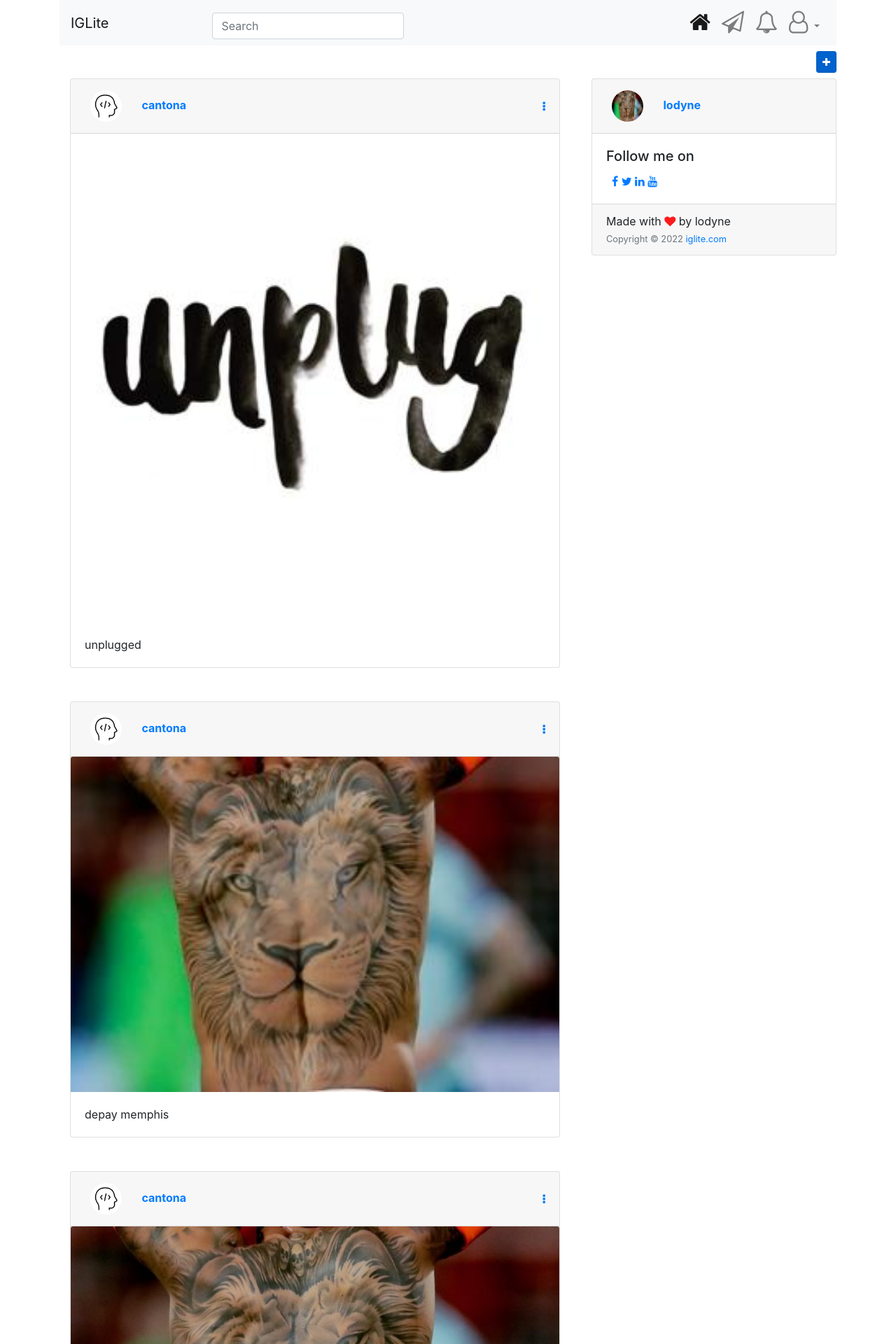
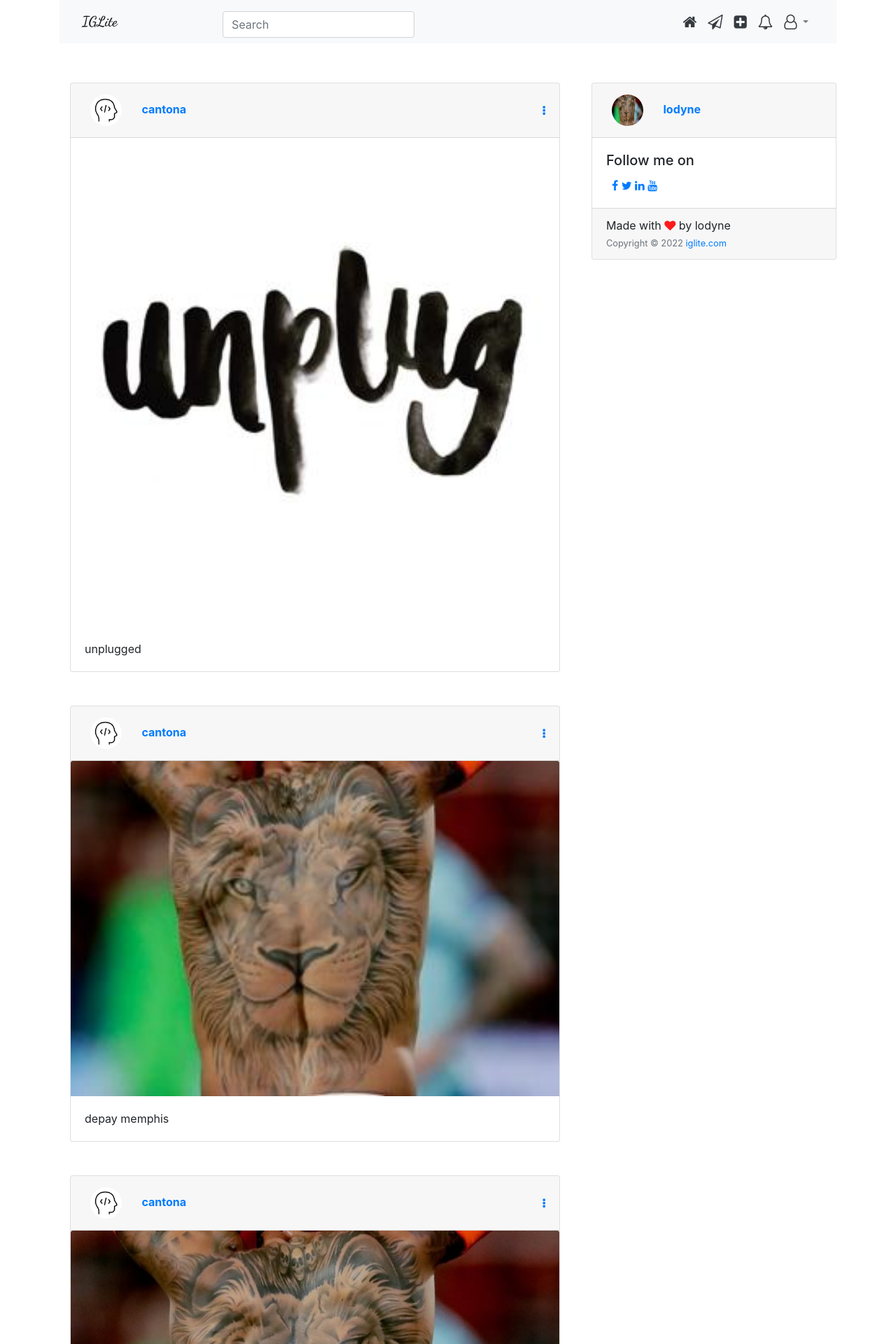
Before and after one commit to lodyne/IGLite, a Django app: page / in a window 1280 px wide. Shown: the top 1920 px of the page at 70% size. Run offline with Django 3.2, Linux system fonts and the light colour scheme; a user stored in the database is signed in; data comes from the database, SQL or seed files in the repository; both versions use the stored data as it was after the commit; some libraries are stand-ins or nearby versions.

```diff
--- a/iglite/settings.py
+++ b/iglite/settings.py
@@ -149,3 +149,5 @@ EMAIL_PORT = 587
 EMAIL_HOST_USER = ''
 
 EMAIL_HOST_PASSWORD = ''
+
+DEFAULT_AUTO_FIELD = 'django.db.models.BigAutoField'
--- a/insta/models.py
+++ b/insta/models.py
@@ -25,8 +25,8 @@ class Post(models.Model):
 
         img = Image.open(self.posts.path)
 
-        if img.height > 300 or img.width > 300:
-            output_size = (300, 300)
+        if img.height > 100 or img.width > 100:
+            output_size = (277.06, 277.06)
             img.thumbnail(output_size)
             img.save(self.posts.path)
 
--- a/insta/templates/insta/base.html
+++ b/insta/templates/insta/base.html
@@ -21,7 +21,13 @@
 		<link rel="stylesheet" href="insta/navbar.css" />
 		{% endcomment %}
 
+        <!-- Google Fonts -->
+        <link rel="preconnect" href="https://fonts.googleapis.com">
+        <link rel="preconnect" href="https://fonts.gstatic.com" crossorigin>
+        <link href="https://fonts.googleapis.com/css2?family=Dancing+Script:wght@700&display=swap" rel="stylesheet">
+
 		<!-- Bootstrap CSS -->
+
 		<link
 			rel="stylesheet"
 			href="https://stackpath.bootstrapcdn.com/bootstrap/4.3.1/css/bootstrap.min.css"
@@ -32,7 +38,8 @@
 
 	<body>
 		<div class="container">
-			{% include "insta/navbar.html" %} {% if user.is_authenticated %}
+			{% include "insta/navbar.html" %}
+            {% comment %} {% if user.is_authenticated %}
                 <div class="d-flex justify-content-end mt-2">
                     <a
                         href="{% url 'insta-upload_post' %}"
@@ -46,7 +53,7 @@
                         <i class="fa fa-plus" aria-hidden="true"></i>
                     </a>
                 </div>
-			{% endif %}
+			{% endif %} {% endcomment %}
 			{% block override_this %}
 				<div class="row mt-2">
 					<div class="col-md-8">
--- a/insta/templates/insta/home.html
+++ b/insta/templates/insta/home.html
@@ -1,5 +1,5 @@
 {% extends 'insta/base.html' %} {% block content %} {% for post in posts%}
-<div class="container mb-5">
+<div class="container mt-5 mb-5">
 	<div class="card">
 		<div class="card-header">
 			<img
--- a/insta/templates/insta/navbar.html
+++ b/insta/templates/insta/navbar.html
@@ -1,6 +1,12 @@
 <nav class="navbar navbar-expand-lg navbar-light bg-light">
 	<div class="navbar-nav mr-auto">
-		<a class="navbar-brand mr-8" href="{% url 'insta-home' %}">IGLite</a>
+		<a
+            class="navbar-brand px-3 mr-8 font-weight-bold"
+            href="{% url 'insta-home' %}"
+            style= "font-family: 'Dancing Script';"
+        >
+            IGLite
+        </a>
 		<button
 			class="navbar-toggler"
 			type="button"
@@ -25,8 +31,8 @@
 		</form>
 	</div>
 
-	<div class="collapse navbar-collapse nav-icon" id="navbarNavDropdown">
-		<ul class="navbar-nav ml-auto">
+	<div class="collapse navbar-collapse nav-icon px-3" id="navbarNavDropdown">
+		<ul class="navbar-nav ml-auto ">
 			<li class="nav-item active">
 				<a
 					class="nav-link"
@@ -35,7 +41,7 @@
 					title="Home"
 					href="{% url 'insta-home' %}"
 				>
-					<i class="fa fa-home fa-2x" aria-hidden="true"></i>
+					<i class="fa fa-home fa-lg text-dark" aria-hidden="true"></i>
 					<span class="sr-only">(current)</span>
 				</a>
 			</li>
@@ -47,9 +53,38 @@
 					title="Message"
 					href="{% url 'insta-message' %}"
 				>
-					<i class="fa fa-paper-plane-o fa-2x" aria-hidden="true"></i>
+					<i class="fa fa-paper-plane-o fa-lg text-dark" aria-hidden="true"></i>
 				</a>
 			</li>
+            {% comment %} <li class="nav-item">
+				<a
+					class="nav-link"
+					data-toggle="tooltip"
+					data-placement="top"
+					title="Message"
+					href="{% url 'insta-message' %}"
+				>
+
+                    <i class="fa fa-plus fa-lg" aria-hidden="true"></i>
+				</a>
+			</li> {% endcomment %}
+
+            {% if user.is_authenticated %}
+                <li class="nav-item">
+                    <a
+                        href="{% url 'insta-upload_post' %}"
+                        class="nav-link "
+                        role="button"
+                        data-toggle="tooltip"
+                        data-placement="top"
+                        title="New Post"
+                        aria-pressed="true"
+                    >
+                        <i class="fa fa-plus-square fa-lg text-dark" aria-hidden="true"></i>
+                    </a>
+                </li>
+			{% endif %}
+
 			<li class="nav-item">
 				<a
 					class="nav-link"
@@ -58,7 +93,7 @@
 					title="Notification"
 					href="{% url 'insta-notification' %}"
 				>
-					<i class="fa fa-bell-o fa-2x" aria-hidden="true"></i>
+					<i class="fa fa-bell-o fa-lg text-dark" aria-hidden="true"></i>
 				</a>
 			</li>
 			<li class="nav-item dropdown">
@@ -70,7 +105,7 @@
 					aria-haspopup="false"
 					aria-expanded="false"
 				>
-					<i class="fa fa-user-o fa-2x" aria-hidden="true"></i>
+					<i class="fa fa-user-o fa-lg text-dark" aria-hidden="true"></i>
 				</a>
 
 				{% if user.is_authenticated %}
--- a/insta/templates/insta/sidepanel.html
+++ b/insta/templates/insta/sidepanel.html
@@ -1,5 +1,5 @@
 {% if user.is_authenticated %}
-<div class="col-md-4">
+<div class="col-md-4 mt-5">
 	<div class="card">
 		<div class="card-header">
 			<img
--- /dev/null
+++ b/requirements.txt
@@ -0,0 +1,6 @@
+asgiref==3.5.0
+Django==3.2.12
+django-crispy-forms==1.14.0
+Pillow==9.0.1
+pytz==2021.3
+sqlparse==0.4.2
```
Also changed, not shown: insta/templates/insta/user_posts.html (+11 -23 lines), db.sqlite3, media/posts/images/2022_04_01_10_12_IMG_5003.jpg (added), media/posts/images/FEE8f-SVQAIfZR_.jpeg (added), media/posts/images/IMG_3339_1.jpg (added), media/posts/images/drake.jpg (added). Lines whose indentation alone changed are shown as unchanged.
